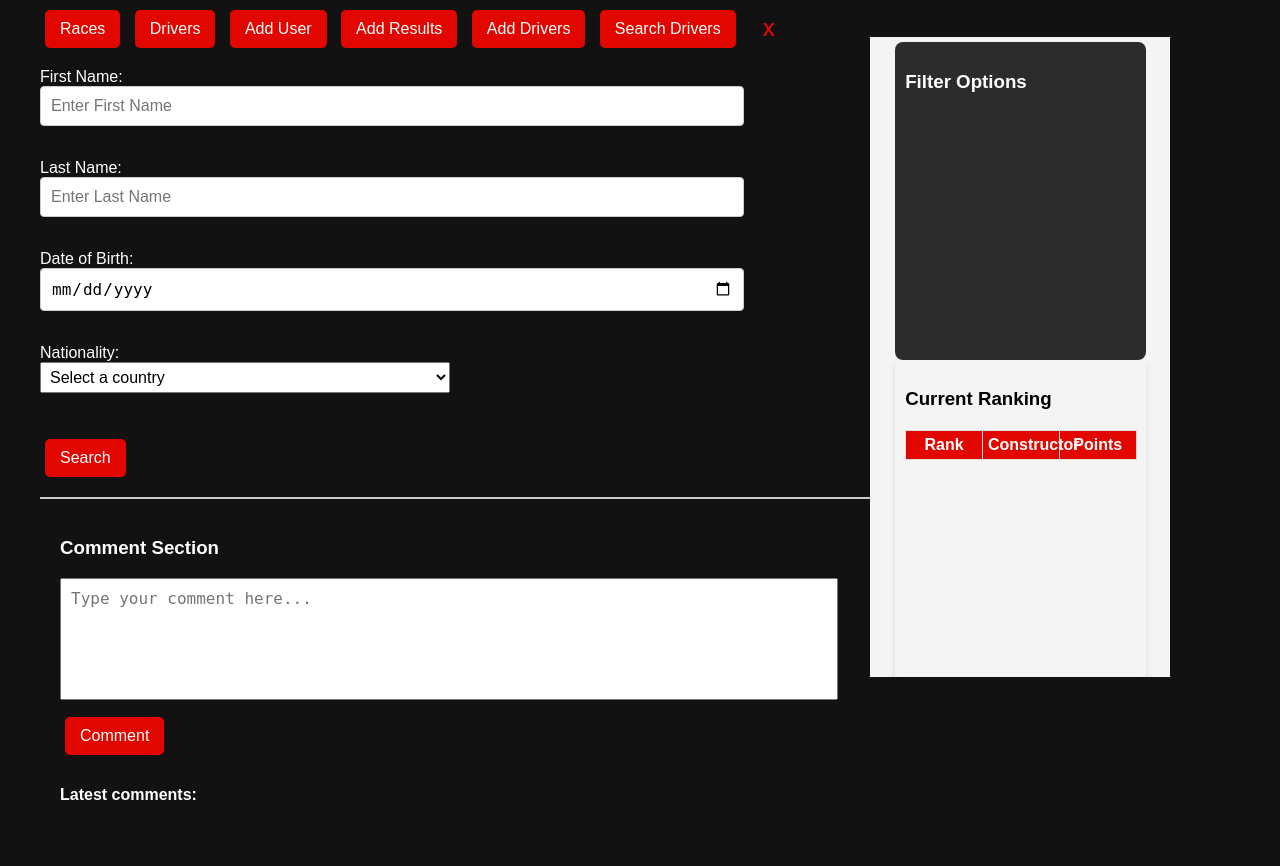
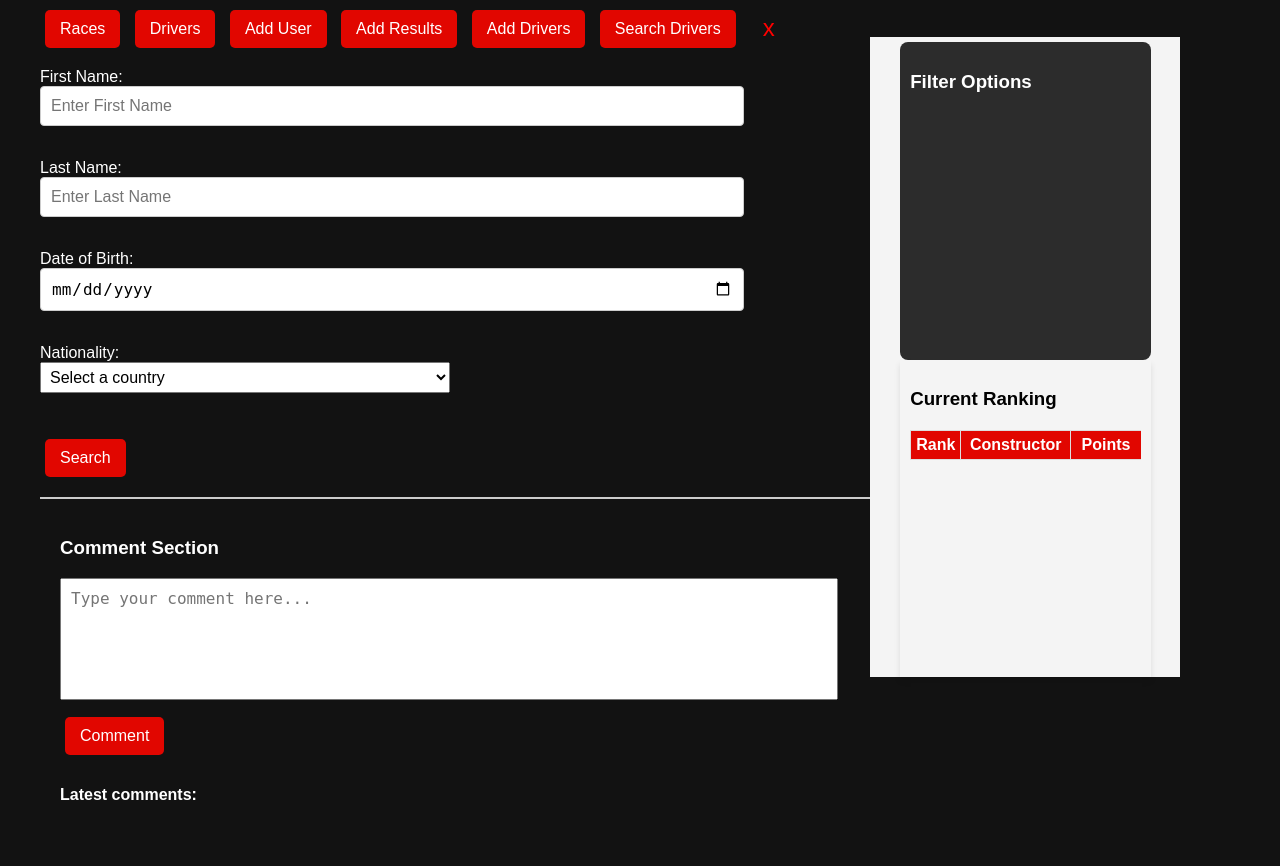
Before and after one commit to Chiang-Chen-An/DBMS-Final-Project, a Flask app: page / in a window 1280 px wide. Shown: the part 123-989 px from the top of the page. Run offline with Flask 3, Linux system fonts and the light colour scheme; data comes from the database, SQL or seed files in the repository; data that the repository does not hold is empty.

Commit message:
ranking css

```diff
--- a/updated_website/templates/homepage.html
+++ b/updated_website/templates/homepage.html
@@ -30,19 +30,48 @@
             display: none;
         }
 
-        #rankingTableContent tbody {
+        #rankingTableContent {
             display: block;
             max-height: 250px;
             /* Adjust the height as needed */
             overflow-y: scroll;
             overflow-x: hidden;
+            border-collapse: collapse;
         }
 
-        #rankingTableContent thead,
+        #rankingTableContent thead {
+            display: table;
+            width: 100%;
+            position: sticky;
+            top: 0;
+            table-layout: fixed;
+        }
+
+        #rankingTableContent tbody {
+            display: block;
+            width: 100%;
+            table-layout: fixed;
+        }
+
         #rankingTableContent tbody tr {
             display: table;
             width: 100%;
             table-layout: fixed;
+        }
+
+        #rankingTableContent th:nth-child(1),
+        #rankingTableContent td:nth-child(1) {
+            width: 20%;
+        }
+
+        #rankingTableContent th:nth-child(2),
+        #rankingTableContent td:nth-child(2) {
+            width: 50%;
+        }
+
+        #rankingTableContent th:nth-child(3),
+        #rankingTableContent td:nth-child(3) {
+            width: 30%;
         }
     </style>
     <script>
@@ -796,7 +825,7 @@
                 left: 100;
                 top: 100;
                 bottom: 0;
-                width: 300px;
+                width: 310px;
                 /* Adjust the width of the side panel */
                 background: #f4f4f4;
                 /* Optional background color */
```
